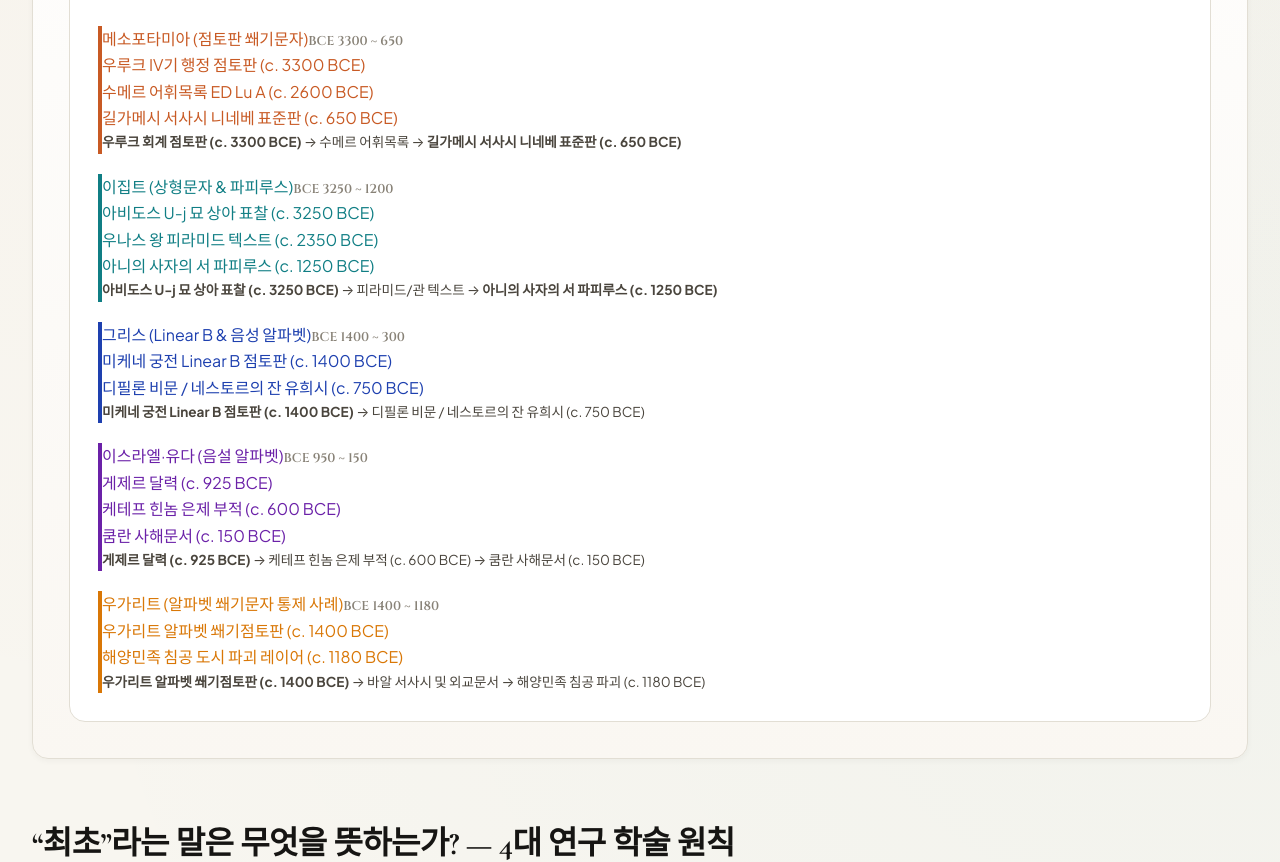
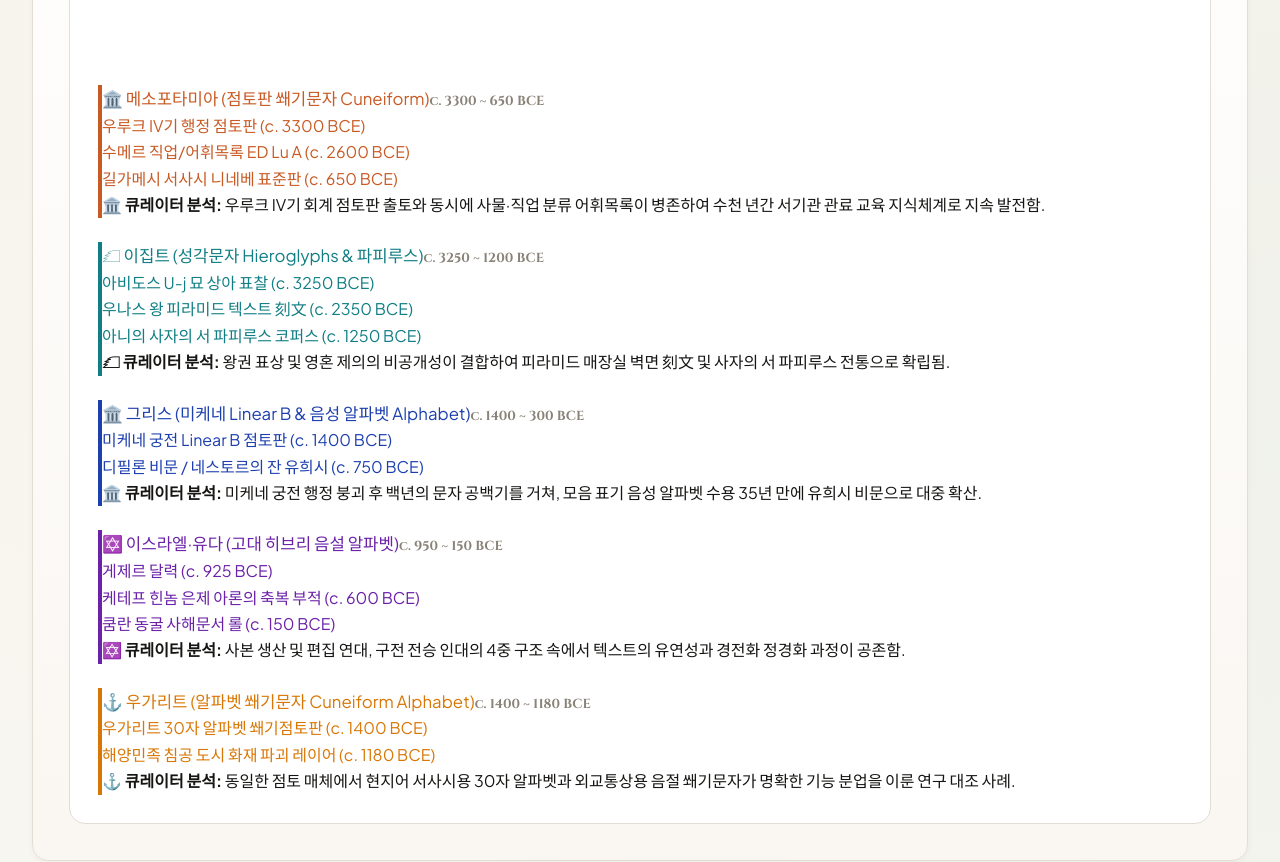
Before and after one commit to YgHnSIM/after-the-ledger, a React (Vite) app: page / in a window 1280 px wide. Shown: the part 1820-2682 px from the top of the page. Built offline with nearby package versions, Linux system fonts and the light colour scheme; a web font is replaced by a local one.

Commit message:
feat(timeline): redesign chart into Museum Curator Exhibit
- Redesign timeline chart into high-end Museum Curator Exhibit layout
- Add 8-tick ruler track, node pins, and curator notes

```diff
--- a/src/components/HomeView.tsx
+++ b/src/components/HomeView.tsx
@@ -265,96 +265,117 @@ export const HomeView: React.FC<HomeViewProps> = ({ onNavigateTab }) => {
             </div>
           ) : (
             <div style={{ display: 'flex', flexDirection: 'column', gap: '1.25rem' }}>
-              {/* MATHEMATICALLY ACCURATE RULER TICKS (3400 BCE - 300 BCE) */}
-              <div className="home-timeline-ruler">
-                <div className="home-ruler-mark" style={{ left: '0%', transform: 'translateX(0%)' }}>
+              {/* MUSEUM CURATOR TIMELINE EXHIBIT (BCE 3400 - 300) */}
+              <div className="museum-timeline-wrapper">
+                {/* 3,100-YEAR MUSEUM SCALE RULER TRACK */}
+                <div className="museum-ruler-container">
+                  <div className="museum-ruler-axis-line"></div>
+                  <div className="museum-ruler-mark" style={{ left: '0%', transform: 'translateX(0%)' }}>
                     <span>3400 BCE</span>
-                  <div className="home-ruler-tick"></div>
+                    <div className="museum-ruler-tick"></div>
                   </div>
-                <div className="home-ruler-mark" style={{ left: '29.0%', transform: 'translateX(-50%)' }}>
+                  <div className="museum-ruler-mark" style={{ left: '12.9%', transform: 'translateX(-50%)' }}>
+                    <span>3000 BCE</span>
+                    <div className="museum-ruler-tick"></div>
+                  </div>
+                  <div className="museum-ruler-mark" style={{ left: '29.0%', transform: 'translateX(-50%)' }}>
                     <span>2500 BCE</span>
-                  <div className="home-ruler-tick"></div>
+                    <div className="museum-ruler-tick"></div>
                   </div>
-                <div className="home-ruler-mark" style={{ left: '61.3%', transform: 'translateX(-50%)' }}>
+                  <div className="museum-ruler-mark" style={{ left: '45.16%', transform: 'translateX(-50%)' }}>
+                    <span>2000 BCE</span>
+                    <div className="museum-ruler-tick"></div>
+                  </div>
+                  <div className="museum-ruler-mark" style={{ left: '61.3%', transform: 'translateX(-50%)' }}>
                     <span>1500 BCE</span>
-                  <div className="home-ruler-tick"></div>
+                    <div className="museum-ruler-tick"></div>
                   </div>
-                <div className="home-ruler-mark" style={{ left: '83.9%', transform: 'translateX(-50%)' }}>
-                  <span>800 BCE</span>
-                  <div className="home-ruler-tick"></div>
+                  <div className="museum-ruler-mark" style={{ left: '77.4%', transform: 'translateX(-50%)' }}>
+                    <span>1000 BCE</span>
+                    <div className="museum-ruler-tick"></div>
                   </div>
-                <div className="home-ruler-mark" style={{ left: '100%', transform: 'translateX(-100%)' }}>
+                  <div className="museum-ruler-mark" style={{ left: '93.5%', transform: 'translateX(-50%)' }}>
+                    <span>500 BCE</span>
+                    <div className="museum-ruler-tick"></div>
+                  </div>
+                  <div className="museum-ruler-mark" style={{ left: '100%', transform: 'translateX(-100%)' }}>
                     <span>300 BCE</span>
-                  <div className="home-ruler-tick"></div>
+                    <div className="museum-ruler-tick"></div>
                   </div>
                 </div>
 
+                <div style={{ display: 'flex', flexDirection: 'column', gap: '1.5rem' }}>
                   {/* MESOPOTAMIA CARD */}
-              <div className="home-timeline-card" style={{ borderLeft: '4px solid var(--civ-mesopotamia)' }}>
+                  <div className="museum-curator-card" style={{ borderLeft: '4px solid var(--civ-mesopotamia)' }}>
                     <div className="home-timeline-header">
-                  <span className="home-timeline-civ-title" style={{ color: 'var(--civ-mesopotamia)' }}>
-                    메소포타미아 (점토판 쐐기문자)
+                      <span className="home-timeline-civ-title" style={{ color: 'var(--civ-mesopotamia)', fontSize: '1.05rem' }}>
+                        🏛️ 메소포타미아 (점토판 쐐기문자 Cuneiform)
                       </span>
-                  <span style={{ fontSize: '0.8rem', color: 'var(--text-muted)', fontWeight: 600, fontFamily: 'var(--font-cinzel)' }}>
-                    BCE 3300 ~ 650
+                      <span style={{ fontSize: '0.82rem', color: 'var(--text-muted)', fontWeight: 700, fontFamily: 'var(--font-cinzel)' }}>
+                        c. 3300 ~ 650 BCE
                       </span>
                     </div>
-                <div className="home-timeline-bar-track">
-                  <div className="home-timeline-bar-fill" style={{ marginLeft: '3.2%', width: '85.5%', background: 'linear-gradient(90deg, var(--civ-mesopotamia) 0%, #e66d3b 100%)' }}></div>
+
+                    <div className="museum-lane-track">
+                      <div className="museum-lane-bar" style={{ marginLeft: '3.2%', width: '85.5%', background: 'linear-gradient(90deg, var(--civ-mesopotamia) 0%, #e66d3b 100%)' }}></div>
                       <div className="timeline-pin-dot" style={{ left: '3.2%', color: 'var(--civ-mesopotamia)' }}>
                         <span className="pin-tooltip">우루크 IV기 행정 점토판 (c. 3300 BCE)</span>
                       </div>
                       <div className="timeline-pin-dot" style={{ left: '25.8%', color: 'var(--civ-mesopotamia)' }}>
-                    <span className="pin-tooltip">수메르 어휘목록 ED Lu A (c. 2600 BCE)</span>
+                        <span className="pin-tooltip">수메르 직업/어휘목록 ED Lu A (c. 2600 BCE)</span>
                       </div>
                       <div className="timeline-pin-dot" style={{ left: '88.7%', color: 'var(--civ-mesopotamia)' }}>
                         <span className="pin-tooltip">길가메시 서사시 니네베 표준판 (c. 650 BCE)</span>
                       </div>
                     </div>
-                <div className="home-timeline-desc" style={{ fontSize: '0.85rem', color: 'var(--text-secondary)' }}>
-                  <strong>우루크 회계 점토판 (c. 3300 BCE)</strong> → 수메르 어휘목록 → <strong>길가메시 서사시 니네베 표준판 (c. 650 BCE)</strong>
+
+                    <div className="museum-curator-note">
+                      <strong>🏛️ 큐레이터 분석:</strong> 우루크 IV기 회계 점토판 출토와 동시에 사물·직업 분류 어휘목록이 병존하여 수천 년간 서기관 관료 교육 지식체계로 지속 발전함.
                     </div>
                   </div>
 
                   {/* EGYPT CARD */}
-              <div className="home-timeline-card" style={{ borderLeft: '4px solid var(--civ-egypt)' }}>
+                  <div className="museum-curator-card" style={{ borderLeft: '4px solid var(--civ-egypt)' }}>
                     <div className="home-timeline-header">
-                  <span className="home-timeline-civ-title" style={{ color: 'var(--civ-egypt)' }}>
-                    이집트 (상형문자 & 파피루스)
+                      <span className="home-timeline-civ-title" style={{ color: 'var(--civ-egypt)', fontSize: '1.05rem' }}>
+                        𓆎 이집트 (성각문자 Hieroglyphs & 파피루스)
                       </span>
-                  <span style={{ fontSize: '0.8rem', color: 'var(--text-muted)', fontWeight: 600, fontFamily: 'var(--font-cinzel)' }}>
-                    BCE 3250 ~ 1200
+                      <span style={{ fontSize: '0.82rem', color: 'var(--text-muted)', fontWeight: 700, fontFamily: 'var(--font-cinzel)' }}>
+                        c. 3250 ~ 1200 BCE
                       </span>
                     </div>
-                <div className="home-timeline-bar-track">
-                  <div className="home-timeline-bar-fill" style={{ marginLeft: '4.8%', width: '66.1%', background: 'linear-gradient(90deg, var(--civ-egypt) 0%, #22b8c0 100%)' }}></div>
+
+                    <div className="museum-lane-track">
+                      <div className="museum-lane-bar" style={{ marginLeft: '4.8%', width: '66.1%', background: 'linear-gradient(90deg, var(--civ-egypt) 0%, #22b8c0 100%)' }}></div>
                       <div className="timeline-pin-dot" style={{ left: '4.8%', color: 'var(--civ-egypt)' }}>
                         <span className="pin-tooltip">아비도스 U-j 묘 상아 표찰 (c. 3250 BCE)</span>
                       </div>
                       <div className="timeline-pin-dot" style={{ left: '33.9%', color: 'var(--civ-egypt)' }}>
-                    <span className="pin-tooltip">우나스 왕 피라미드 텍스트 (c. 2350 BCE)</span>
+                        <span className="pin-tooltip">우나스 왕 피라미드 텍스트 刻文 (c. 2350 BCE)</span>
                       </div>
                       <div className="timeline-pin-dot" style={{ left: '69.35%', color: 'var(--civ-egypt)' }}>
-                    <span className="pin-tooltip">아니의 사자의 서 파피루스 (c. 1250 BCE)</span>
+                        <span className="pin-tooltip">아니의 사자의 서 파피루스 코퍼스 (c. 1250 BCE)</span>
                       </div>
                     </div>
-                <div className="home-timeline-desc" style={{ fontSize: '0.85rem', color: 'var(--text-secondary)' }}>
-                  <strong>아비도스 U-j 묘 상아 표찰 (c. 3250 BCE)</strong> → 피라미드/관 텍스트 → <strong>아니의 사자의 서 파피루스 (c. 1250 BCE)</strong>
+
+                    <div className="museum-curator-note">
+                      <strong>𓆎 큐레이터 분석:</strong> 왕권 표상 및 영혼 제의의 비공개성이 결합하여 피라미드 매장실 벽면 刻文 및 사자의 서 파피루스 전통으로 확립됨.
                     </div>
                   </div>
 
                   {/* GREECE CARD */}
-              <div className="home-timeline-card" style={{ borderLeft: '4px solid var(--civ-greece)' }}>
+                  <div className="museum-curator-card" style={{ borderLeft: '4px solid var(--civ-greece)' }}>
                     <div className="home-timeline-header">
-                  <span className="home-timeline-civ-title" style={{ color: 'var(--civ-greece)' }}>
-                    그리스 (Linear B & 음성 알파벳)
+                      <span className="home-timeline-civ-title" style={{ color: 'var(--civ-greece)', fontSize: '1.05rem' }}>
+                        🏛️ 그리스 (미케네 Linear B & 음성 알파벳 Alphabet)
                       </span>
-                  <span style={{ fontSize: '0.8rem', color: 'var(--text-muted)', fontWeight: 600, fontFamily: 'var(--font-cinzel)' }}>
-                    BCE 1400 ~ 300
+                      <span style={{ fontSize: '0.82rem', color: 'var(--text-muted)', fontWeight: 700, fontFamily: 'var(--font-cinzel)' }}>
+                        c. 1400 ~ 300 BCE
                       </span>
                     </div>
-                <div className="home-timeline-bar-track">
-                  <div className="home-timeline-bar-fill" style={{ marginLeft: '64.5%', width: '35.5%', background: 'linear-gradient(90deg, var(--civ-greece) 0%, #3b82f6 100%)' }}></div>
+
+                    <div className="museum-lane-track">
+                      <div className="museum-lane-bar" style={{ marginLeft: '64.5%', width: '35.5%', background: 'linear-gradient(90deg, var(--civ-greece) 0%, #3b82f6 100%)' }}></div>
                       <div className="timeline-pin-dot" style={{ left: '64.5%', color: 'var(--civ-greece)' }}>
                         <span className="pin-tooltip">미케네 궁전 Linear B 점토판 (c. 1400 BCE)</span>
                       </div>
@@ -362,59 +383,66 @@ export const HomeView: React.FC<HomeViewProps> = ({ onNavigateTab }) => {
                         <span className="pin-tooltip">디필론 비문 / 네스토르의 잔 유희시 (c. 750 BCE)</span>
                       </div>
                     </div>
-                <div className="home-timeline-desc" style={{ fontSize: '0.85rem', color: 'var(--text-secondary)' }}>
-                  <strong>미케네 궁전 Linear B 점토판 (c. 1400 BCE)</strong> → 디필론 비문 / 네스토르의 잔 유희시 (c. 750 BCE)
+
+                    <div className="museum-curator-note">
+                      <strong>🏛️ 큐레이터 분석:</strong> 미케네 궁전 행정 붕괴 후 백년의 문자 공백기를 거쳐, 모음 표기 음성 알파벳 수용 35년 만에 유희시 비문으로 대중 확산.
                     </div>
                   </div>
 
                   {/* ISRAEL CARD */}
-              <div className="home-timeline-card" style={{ borderLeft: '4px solid var(--civ-israel)' }}>
+                  <div className="museum-curator-card" style={{ borderLeft: '4px solid var(--civ-israel)' }}>
                     <div className="home-timeline-header">
-                  <span className="home-timeline-civ-title" style={{ color: 'var(--civ-israel)' }}>
-                    이스라엘·유다 (음설 알파벳)
+                      <span className="home-timeline-civ-title" style={{ color: 'var(--civ-israel)', fontSize: '1.05rem' }}>
+                        ✡️ 이스라엘·유다 (고대 히브리 음설 알파벳)
                       </span>
-                  <span style={{ fontSize: '0.8rem', color: 'var(--text-muted)', fontWeight: 600, fontFamily: 'var(--font-cinzel)' }}>
-                    BCE 950 ~ 150
+                      <span style={{ fontSize: '0.82rem', color: 'var(--text-muted)', fontWeight: 700, fontFamily: 'var(--font-cinzel)' }}>
+                        c. 950 ~ 150 BCE
                       </span>
                     </div>
-                <div className="home-timeline-bar-track">
-                  <div className="home-timeline-bar-fill" style={{ marginLeft: '79.0%', width: '21.0%', background: 'linear-gradient(90deg, var(--civ-israel) 0%, #a855f7 100%)' }}></div>
+
+                    <div className="museum-lane-track">
+                      <div className="museum-lane-bar" style={{ marginLeft: '79.0%', width: '21.0%', background: 'linear-gradient(90deg, var(--civ-israel) 0%, #a855f7 100%)' }}></div>
                       <div className="timeline-pin-dot" style={{ left: '79.8%', color: 'var(--civ-israel)' }}>
                         <span className="pin-tooltip">게제르 달력 (c. 925 BCE)</span>
                       </div>
                       <div className="timeline-pin-dot" style={{ left: '90.3%', color: 'var(--civ-israel)' }}>
-                    <span className="pin-tooltip">케테프 힌놈 은제 부적 (c. 600 BCE)</span>
+                        <span className="pin-tooltip">케테프 힌놈 은제 아론의 축복 부적 (c. 600 BCE)</span>
                       </div>
                       <div className="timeline-pin-dot" style={{ left: '100.0%', color: 'var(--civ-israel)' }}>
-                    <span className="pin-tooltip">쿰란 사해문서 (c. 150 BCE)</span>
+                        <span className="pin-tooltip">쿰란 동굴 사해문서 롤 (c. 150 BCE)</span>
                       </div>
                     </div>
-                <div className="home-timeline-desc" style={{ fontSize: '0.85rem', color: 'var(--text-secondary)' }}>
-                  <strong>게제르 달력 (c. 925 BCE)</strong> → 케테프 힌놈 은제 부적 (c. 600 BCE) → 쿰란 사해문서 (c. 150 BCE)
+
+                    <div className="museum-curator-note">
+                      <strong>✡️ 큐레이터 분석:</strong> 사본 생산 및 편집 연대, 구전 전승 인대의 4중 구조 속에서 텍스트의 유연성과 경전화 정경화 과정이 공존함.
                     </div>
                   </div>
 
                   {/* UGARIT CARD */}
-              <div className="home-timeline-card" style={{ borderLeft: '4px solid var(--civ-ugarit)' }}>
+                  <div className="museum-curator-card" style={{ borderLeft: '4px solid var(--civ-ugarit)' }}>
                     <div className="home-timeline-header">
-                  <span className="home-timeline-civ-title" style={{ color: 'var(--civ-ugarit)' }}>
-                    우가리트 (알파벳 쐐기문자 통제 사례)
+                      <span className="home-timeline-civ-title" style={{ color: 'var(--civ-ugarit)', fontSize: '1.05rem' }}>
+                        ⚓ 우가리트 (알파벳 쐐기문자 Cuneiform Alphabet)
                       </span>
-                  <span style={{ fontSize: '0.8rem', color: 'var(--text-muted)', fontWeight: 600, fontFamily: 'var(--font-cinzel)' }}>
-                    BCE 1400 ~ 1180
+                      <span style={{ fontSize: '0.82rem', color: 'var(--text-muted)', fontWeight: 700, fontFamily: 'var(--font-cinzel)' }}>
+                        c. 1400 ~ 1180 BCE
                       </span>
                     </div>
-                <div className="home-timeline-bar-track">
-                  <div className="home-timeline-bar-fill" style={{ marginLeft: '64.5%', width: '7.1%', background: 'linear-gradient(90deg, var(--civ-ugarit) 0%, #f59e0b 100%)' }}></div>
+
+                    <div className="museum-lane-track">
+                      <div className="museum-lane-bar" style={{ marginLeft: '64.5%', width: '7.1%', background: 'linear-gradient(90deg, var(--civ-ugarit) 0%, #f59e0b 100%)' }}></div>
                       <div className="timeline-pin-dot" style={{ left: '64.5%', color: 'var(--civ-ugarit)' }}>
-                    <span className="pin-tooltip">우가리트 알파벳 쐐기점토판 (c. 1400 BCE)</span>
+                        <span className="pin-tooltip">우가리트 30자 알파벳 쐐기점토판 (c. 1400 BCE)</span>
                       </div>
                       <div className="timeline-pin-dot" style={{ left: '71.6%', color: 'var(--civ-ugarit)' }}>
-                    <span className="pin-tooltip">해양민족 침공 도시 파괴 레이어 (c. 1180 BCE)</span>
+                        <span className="pin-tooltip">해양민족 침공 도시 화재 파괴 레이어 (c. 1180 BCE)</span>
                       </div>
                     </div>
-                <div className="home-timeline-desc" style={{ fontSize: '0.85rem', color: 'var(--text-secondary)' }}>
-                  <strong>우가리트 알파벳 쐐기점토판 (c. 1400 BCE)</strong> → 바알 서사시 및 외교문서 → 해양민족 침공 파괴 (c. 1180 BCE)
+
+                    <div className="museum-curator-note">
+                      <strong>⚓ 큐레이터 분석:</strong> 동일한 점토 매체에서 현지어 서사시용 30자 알파벳과 외교통상용 음절 쐐기문자가 명확한 기능 분업을 이룬 연구 대조 사례.
+                    </div>
+                  </div>
                 </div>
               </div>
             </div>
```
Also changed, not shown: src/styles/index.css (+88 -16 lines). Lines whose indentation alone changed are shown as unchanged.
